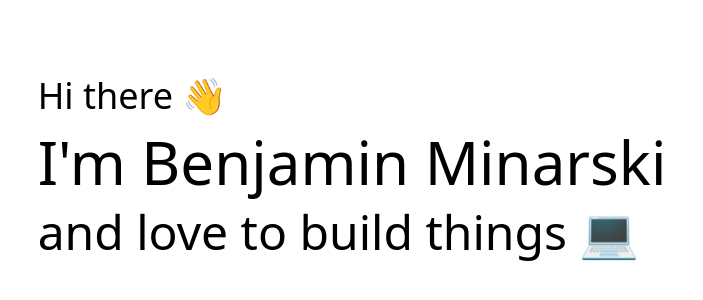
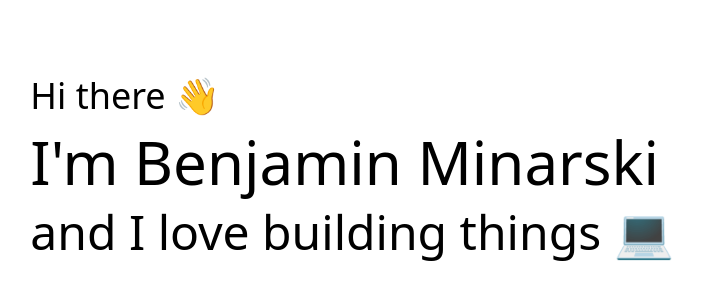
Before and after one commit to Benrski/benjaminarski, a React (Vite) app: page / in a window 1280 px wide. Shown: the part 234-534 px from the top of the page, without its empty margins (288-991 px from the left). Built offline with nearby package versions, Linux system fonts and the light colour scheme.

Commit message:
Fix in prod skusku

```diff
--- a/src/App.tsx
+++ b/src/App.tsx
@@ -67,7 +67,7 @@ export const App: FunctionComponent = () => {
         </animated.p>
 
         <animated.p style={whatSpring} className="text-3xl md:text-4xl lg:text-5xl">
-          and love to build things 💻
+          and I love building things 💻
         </animated.p>
       </animated.div>
     </section>
```
